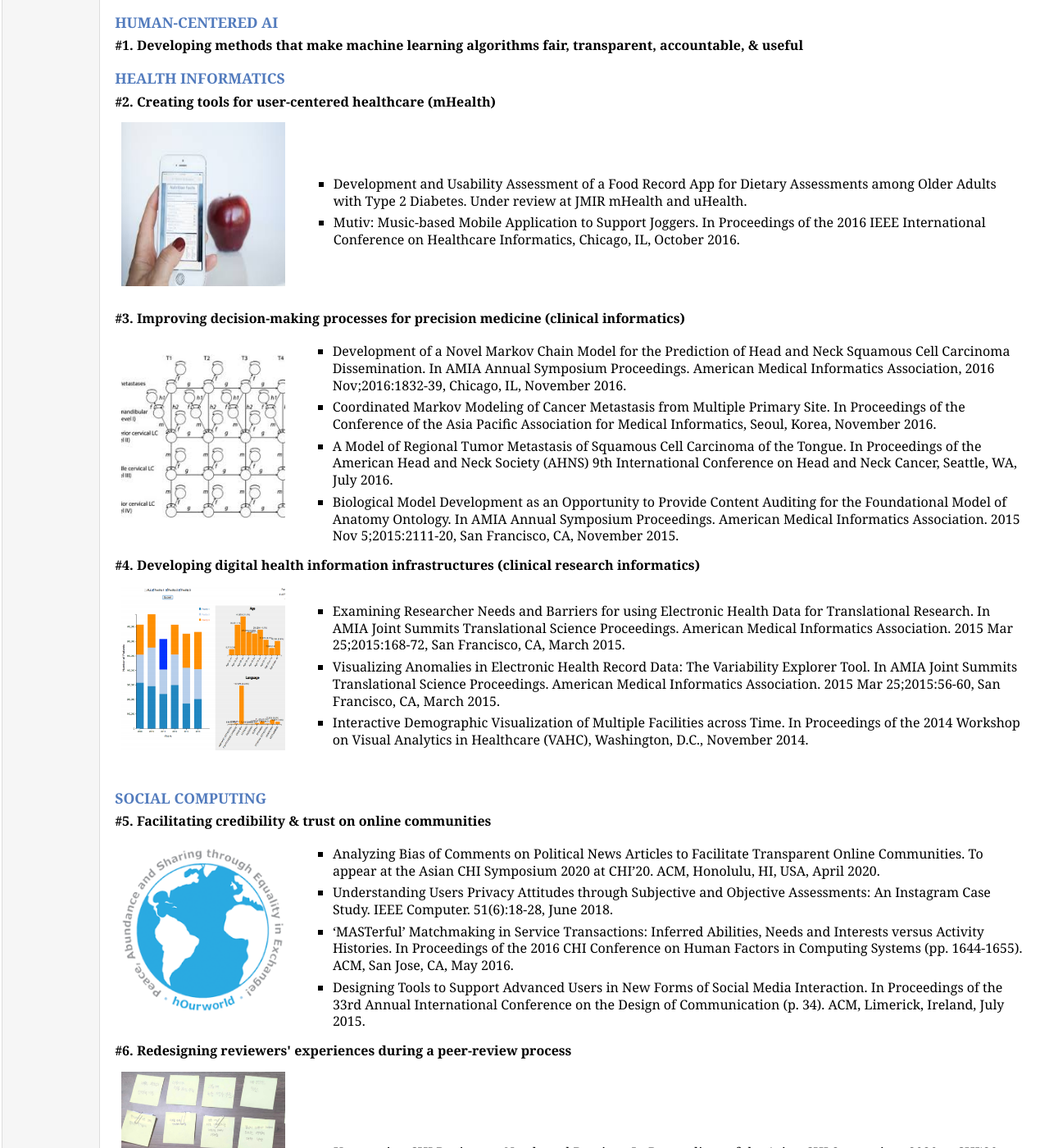
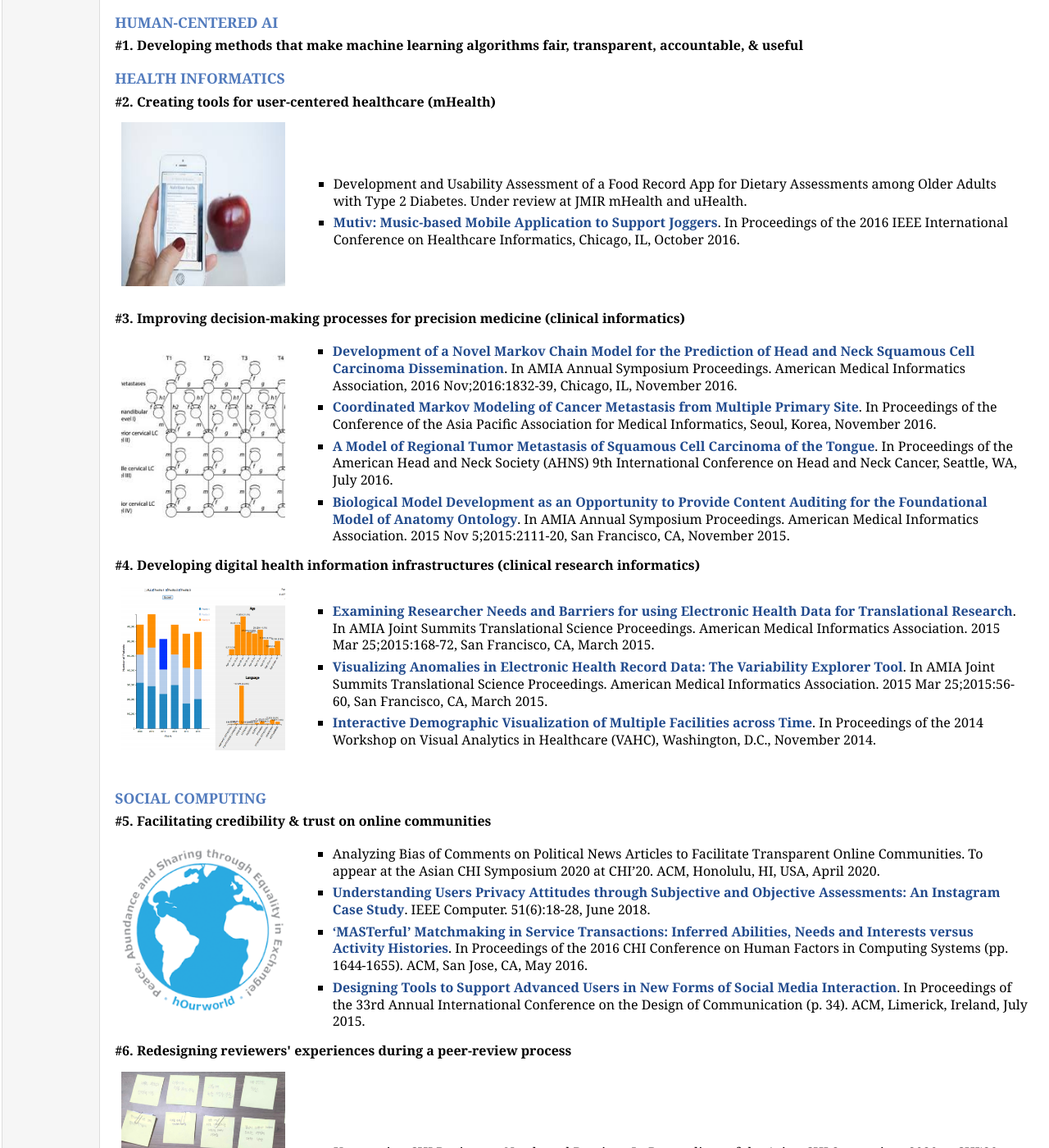
Before and after one commit to hcail/hcail-backup.github.io, a Jekyll site: the page projects/projects.html, which Jekyll copies as it is, in a window 1280 px wide and 1400 px high, scrolled down 375 px. Shown: the whole window at 82% size. Built offline with Jekyll 4.4.1, drawn with Linux system fonts in a browser that asks for light colours; some of the changed text lies outside the part shown.

Commit message:
projects menu updated projects

```diff
--- a/projects/projects.html
+++ b/projects/projects.html
@@ -45,7 +45,9 @@ grant funded by the Korea government (MSIT), & 2) the other by the University of
 <td align="left"><ul>
 <li><p>Development and Usability Assessment of a Food Record App for Dietary Assessments among Older Adults with Type 2 Diabetes. Under review at JMIR mHealth and uHealth.</p>
 </li>
-<li><p>Mutiv: Music-based Mobile Application to Support Joggers. In Proceedings of the 2016 IEEE International Conference on Healthcare Informatics, Chicago, IL, October 2016.</p>
+<li><p><font size=+0.5><b><a href="http://hyunggujung.com/pub/papers/2016/ieee16-lee.pdf">Mutiv: Music-based
+  Mobile Application to Support Joggers</a></b></font>. In Proceedings
+  of the 2016 IEEE International Conference on Healthcare Informatics, Chicago, IL, October 2016.</p>
 </li>
 </ul>
 </td></tr></table>
@@ -53,13 +55,19 @@ grant funded by the Korea government (MSIT), & 2) the other by the University of
 <table class="imgtable"><tr><td>
 <img src="img/mc.jpg" alt="alt text" width="200px" height="200px" />&nbsp;</td>
 <td align="left"><ul>
-<li><p>Development of a Novel Markov Chain Model for the Prediction of Head and Neck Squamous Cell Carcinoma Dissemination. In AMIA Annual Symposium Proceedings. American Medical Informatics Association, 2016 Nov;2016:1832-39, Chicago, IL, November 2016.</p>
+<li><p><font size=+0.5><b><a href="http://hyunggujung.com/pub/papers/2016/amia16-jung.pdf">Development of a Novel Markov Chain Model for the Prediction of Head and
+  Neck Squamous Cell Carcinoma Dissemination</a></b></font>. In AMIA Annual Symposium Proceedings. American Medical Informatics Association, 2016 Nov;2016:1832-39, Chicago, IL, November 2016.</p>
 </li>
-<li><p>Coordinated Markov Modeling of Cancer Metastasis from Multiple Primary Site. In Proceedings of the Conference of the Asia Pacific Association for Medical Informatics, Seoul, Korea, November 2016.</p>
+<li><p><font size=+0.5><b><a href="http://hyunggujung.com/pub/papers/2016/apami16-jung.pdf">Coordinated Markov Modeling of Cancer
+  Metastasis from Multiple Primary Site</a></b></font>. In Proceedings
+  of the Conference of the Asia Pacific Association for Medical Informatics, Seoul, Korea, November 2016.</p>
 </li>
-<li><p>A Model of Regional Tumor Metastasis of Squamous Cell Carcinoma of the Tongue. In Proceedings of the American Head and Neck Society (AHNS) 9th International Conference on Head and Neck Cancer, Seattle, WA, July 2016.</p>
+<li><p><font size=+0.5><b><a href="http://hyunggujung.com/pub/papers/2016/ahns16-law.pdf">A Model of Regional Tumor Metastasis of Squamous Cell
+  Carcinoma of the Tongue</a></b></font>. In Proceedings of the American Head and Neck Society (AHNS) 9th International Conference on Head and Neck Cancer, Seattle, WA, July 2016.</p>
 </li>
-<li><p>Biological Model Development as an Opportunity to Provide Content Auditing for the Foundational Model of Anatomy Ontology. In AMIA Annual Symposium Proceedings. American Medical Informatics Association. 2015 Nov 5;2015:2111-20, San Francisco, CA, November 2015.</p>
+<li><p><font size=+0.5><b><a href="http://hyunggujung.com/pub/papers/2015/amia15-wang.pdf">Biological Model Development as an Opportunity to Provide Content Auditing
+  for the Foundational Model of Anatomy Ontology</a></b></font>. In AMIA
+  Annual Symposium Proceedings. American Medical Informatics Association. 2015 Nov 5;2015:2111-20, San Francisco, CA, November 2015.</p>
 </li>
 </ul>
 </td></tr></table>
@@ -67,11 +75,16 @@ grant funded by the Korea government (MSIT), & 2) the other by the University of
 <table class="imgtable"><tr><td>
 <img src="img/patientdemo.png" alt="alt text" width="200px" height="200px" />&nbsp;</td>
 <td align="left"><ul>
-<li><p>Examining Researcher Needs and Barriers for using Electronic Health Data for Translational Research. In AMIA Joint Summits Translational Science Proceedings. American Medical Informatics Association. 2015 Mar 25;2015:168-72, San Francisco, CA, March 2015.</p>
+<li><p><font size=+0.5><b><a href="http://hyunggujung.com/pub/papers/2015/cri15-stephens.pdf">Examining Researcher Needs and Barriers for using Electronic Health Data
+  for Translational Research</a></b></font>. In AMIA Joint Summits Translational Science Proceedings. American Medical Informatics Association. 2015 Mar 25;2015:168-72, San Francisco, CA, March 2015.</p>
 </li>
-<li><p>Visualizing Anomalies in Electronic Health Record Data: The Variability Explorer Tool. In AMIA Joint Summits Translational Science Proceedings. American Medical Informatics Association. 2015 Mar 25;2015:56-60, San Francisco, CA, March 2015.</p>
+<li><p><font size=+0.5><b><a href="http://hyunggujung.com/pub/papers/2015/cri15-estiri.pdf">Visualizing Anomalies in Electronic
+  Health Record Data: The Variability Explorer Tool</a></b></font>. In AMIA Joint Summits Translational Science Proceedings.
+  American Medical Informatics Association. 2015 Mar 25;2015:56-60, San Francisco, CA, March 2015.</p>
 </li>
-<li><p>Interactive Demographic Visualization of Multiple Facilities across Time. In Proceedings of the 2014 Workshop on Visual Analytics in Healthcare (VAHC), Washington, D.C., November 2014.</p>
+<li><p><font size=+0.5><b><a href="http://hyunggujung.com/pub/papers/2014/vahc14-jung.pdf">Interactive
+  Demographic Visualization of Multiple Facilities
+  across Time</a></b></font>. In Proceedings of the 2014 Workshop on Visual Analytics in Healthcare (VAHC), Washington, D.C., November 2014.</p>
 </li>
 </ul>
 </td></tr></table>
@@ -82,11 +95,17 @@ grant funded by the Korea government (MSIT), & 2) the other by the University of
 <td align="left"><ul>
 <li><p>Analyzing Bias of Comments on Political News Articles to Facilitate Transparent Online Communities. To appear at the Asian CHI Symposium 2020 at CHI&rsquo;20. ACM, Honolulu, HI, USA, April 2020.</p>
 </li>
-<li><p>Understanding Users Privacy Attitudes through Subjective and Objective Assessments: An Instagram Case Study. IEEE Computer. 51(6):18-28, June 2018.</p>
+<li><p><font size=+0.5><b><a href="http://hyunggujung.com/pub/papers/2018/computer18-han.pdf">Understanding Users Privacy Attitudes
+  through Subjective and Objective Assessments: An Instagram Case Study</a></b></font>.
+  IEEE Computer. 51(6):18-28, June 2018.</p>
 </li>
-<li><p>‘MASTerful’ Matchmaking in Service Transactions: Inferred Abilities, Needs and Interests versus Activity Histories. In Proceedings of the 2016 CHI Conference on Human Factors in Computing Systems (pp. 1644-1655). ACM, San Jose, CA, May 2016.</p>
+<li><p><font size=+0.5><b><a href="http://hyunggujung.com/pub/papers/2016/chi16-jung.pdf">‘MASTerful’
+  Matchmaking in Service Transactions: Inferred Abilities, Needs and Interests versus
+  Activity Histories</a></b></font>. In Proceedings of the 2016 CHI Conference on Human Factors in Computing Systems (pp. 1644-1655). ACM, San Jose, CA, May 2016.</p>
 </li>
-<li><p>Designing Tools to Support Advanced Users in New Forms of Social Media Interaction. In Proceedings of the 33rd Annual International Conference on the Design of Communication (p. 34). ACM, Limerick, Ireland, July 2015.</p>
+<li><p><font size=+0.5><b><a href="http://hyunggujung.com/pub/papers/2015/sigdoc15-jung.pdf">Designing
+  Tools to Support Advanced Users in New Forms of Social Media Interaction</a></b></font>.
+  In Proceedings of the 33rd Annual International Conference on the Design of Communication (p. 34). ACM, Limerick, Ireland, July 2015.</p>
 </li>
 </ul>
 </td></tr></table>
@@ -103,13 +122,17 @@ grant funded by the Korea government (MSIT), & 2) the other by the University of
 <table class="imgtable"><tr><td>
 <img src="img/pvi_youtube.png" alt="alt text" width="200px" height="200px" />&nbsp;</td>
 <td align="left"><ul>
-<li><p>Understanding the Community of Blind or Visually Impaired Vloggers on YouTube. Universal Access in the Information Society. January 2020.</p>
+<li><p><font size=+0.5><b><a href="https://link.springer.com/article/10.1007/s10209-019-00706-6/">Understanding the Community of Blind or Visually Impaired Vloggers on YouTube</a></b></font>. Universal Access in the Information Society. January 2020.</p>
 </li>
 <li><p>Challenges and Opportunities to Improve the Accessibility of YouTube for Vloggers with Visual Impairments. In Proceedings of the Addressing the Accessibility of Social Media Workshop at CSCW&rsquo;19. Association for Computing Machinery (ACM), Austin, TX, USA, November 2019.</p>
 </li>
-<li><p>Understanding Blind or Visually Impaired People on YouTube through Qualitative Analysis of Videos. In Proceedings of the ACM International Conference on Interactive Experiences for TV and Online Video. ACM, Seoul, Korea, June 2018.</p>
+<li><p><font size=+0.5><b><a href="http://hyunggujung/pub/papers/2018/tvx18-seo.pdf">Understanding
+  Blind or Visually Impaired People on YouTube through Qualitative Analysis of
+  Videos</a></b></font>. In Proceedings of the ACM International Conference on Interactive Experiences for TV and Online Video. ACM, Seoul, Korea, June 2018.</p>
 </li>
-<li><p>Exploring the Community of Blind or Visually Impaired People on YouTube. In Proceedings of the 19th International ACM SIGACCESS Conference on Computers and Accessibility (ASSETS ’17). ACM, Baltimore, MD, USA, 371-2.</p>
+<li><p><font size=+0.5><b><a href="http://hyunggujung.com/pub/papers/2017/assets17-seo.pdf">Exploring
+  the Community of Blind or Visually Impaired People on
+  YouTube</a></b></font>. In Proceedings of the 19th International ACM SIGACCESS Conference on Computers and Accessibility (ASSETS ’17). ACM, Baltimore, MD, USA, 371-2.</p>
 </li>
 </ul>
 </td></tr></table>
```
